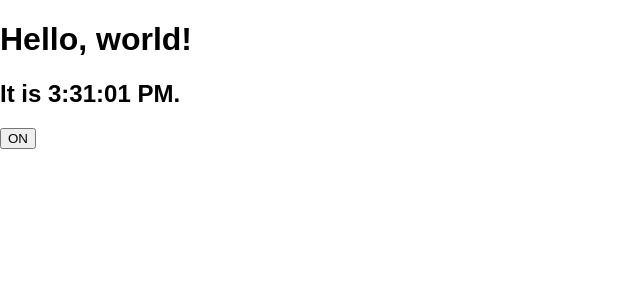
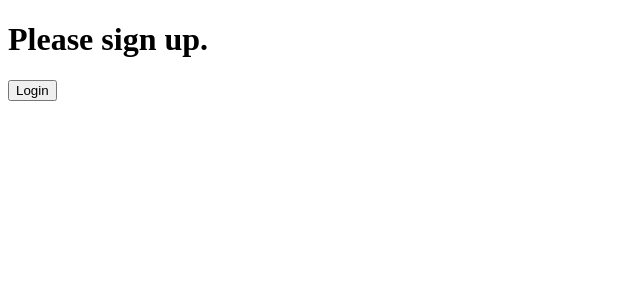
Before and after one commit to jPaliwal88/react-learning, a React (Create React App) app: page / in a window 1280 px wide. Shown: the top 300 px of the page, without its empty margins (0-640 px from the left). Built offline with nearby package versions, Linux system fonts and the light colour scheme.

Commit message:
conditional rendering and Flow
implemented flow but not working yet

```diff
--- a/package.json
+++ b/package.json
@@ -2,11 +2,14 @@
   "name": "react-app",
   "version": "0.1.0",
   "private": true,
+  "main": "src/index.js",
   "dependencies": {
     "react": "^15.5.4",
     "react-dom": "^15.5.4"
   },
   "devDependencies": {
+    "babel-cli": "^6.24.1",
+    "babel-preset-flow": "^6.23.0",
     "react-scripts": "0.9.5"
   },
   "scripts": {
--- /dev/null
+++ b/src/LoginControl.js
@@ -0,0 +1,72 @@
+import React,{Component} from "react";
+
+
+function UserGreeting(props) {
+    return <h1>Welcome back!</h1>;
+}
+
+function GuestGreeting(props) {
+    return <h1>Please sign up.</h1>;
+}
+
+function Greeting(props) {
+    const isLoggedIn = props.isLoggedIn;
+    if (isLoggedIn) {
+        return <UserGreeting />;
+    }
+    return <GuestGreeting />;
+}
+
+function Loginbutton(props) {
+    return (
+        <button onClick={props.onClick}>
+            Login
+        </button>
+    );
+}
+
+function Logoutbutton(props) {
+    return (
+        <button onClick={props.onClick}>
+            Logout
+        </button>
+    );
+}
+
+class LoginControl extends Component {
+    constructor (props) {
+        super(props);
+
+        this.state = {
+            isLoggedIn: false
+        };
+    }
+
+    handleLoginClick = () => {
+        this.setState({isLoggedIn:true});
+    };
+
+    handleLogoutClick = () => {
+        this.setState({isLoggedIn:false});
+    };
+
+    render() {
+        const isLoggedIn = this.state.isLoggedIn;
+
+        let button = null;
+        if(isLoggedIn) {
+            button = <Logoutbutton onClick={this.handleLogoutClick}/>;
+        } else {
+            button = <Loginbutton onClick={this.handleLoginClick}/>;
+        }
+
+        return (
+            <div>
+                <Greeting isLoggedIn={isLoggedIn} />
+                {button}
+            </div>
+        );
+    };
+}
+
+export default LoginControl;
--- a/src/index.js
+++ b/src/index.js
@@ -1,11 +1,10 @@
 import React from 'react';
 import ReactDOM from 'react-dom';
-import App from './App';
-import './index.css';
-
-
+//import App from './App';
+import LoginControl from './LoginControl';
+//import './index.css';
 
 ReactDOM.render(
-    <App /> ,
+    <LoginControl />,
     document.getElementById('root')
 );
```
Also changed, not shown: .babelrc (added), 1 other file (tests, documents, lock files or other folders).
